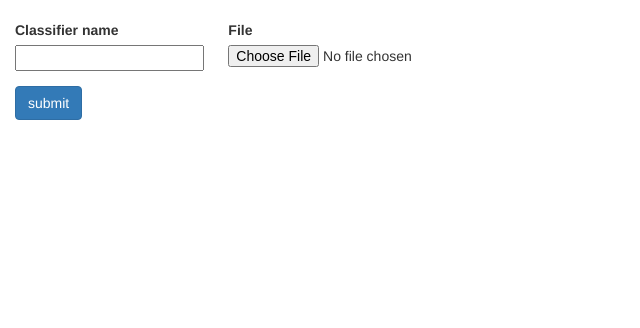
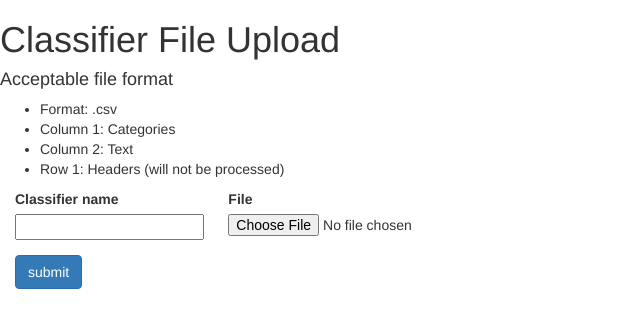
Before and after one commit to nathanrogers18/text-classifier-django, a Django app: page /upload_file/ in a window 1280 px wide. Shown: the part 51-379 px from the top of the page, without its empty margins (0-640 px from the left). Run offline with Django 3.2, Linux system fonts and the light colour scheme; parts of the project's set-up code (start-up, migrations or seed data) failed here and were passed over; some libraries are stand-ins or nearby versions.

Commit message:
Added instructions for upload

```diff
--- a/classy/templates/classy/upload_file.html
+++ b/classy/templates/classy/upload_file.html
@@ -2,6 +2,14 @@
 {% load staticfiles %}
 {% block body %}
 
+<h1>Classifier File Upload</h1>
+<h4>Acceptable file format</h2>
+<ul>
+    <li>Format: .csv</li>
+    <li>Column 1: Categories</li>
+    <li>Column 2: Text</li>
+    <li>Row 1: Headers (will not be processed)</li>
+</ul>
 <form role="form" class="form" method="post" enctype="multipart/form-data">
     {% csrf_token %}
     {# Only add visible fields #}
```
